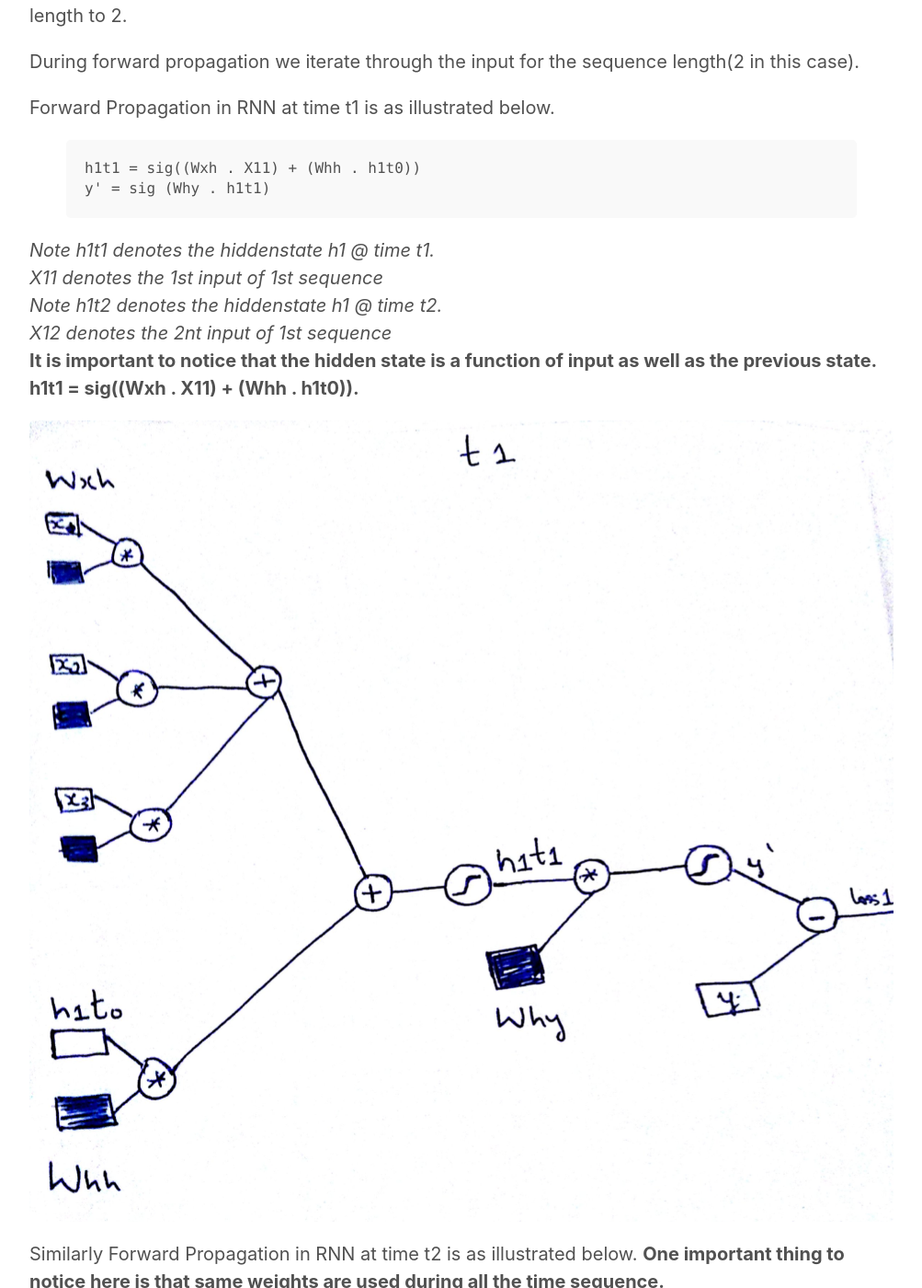
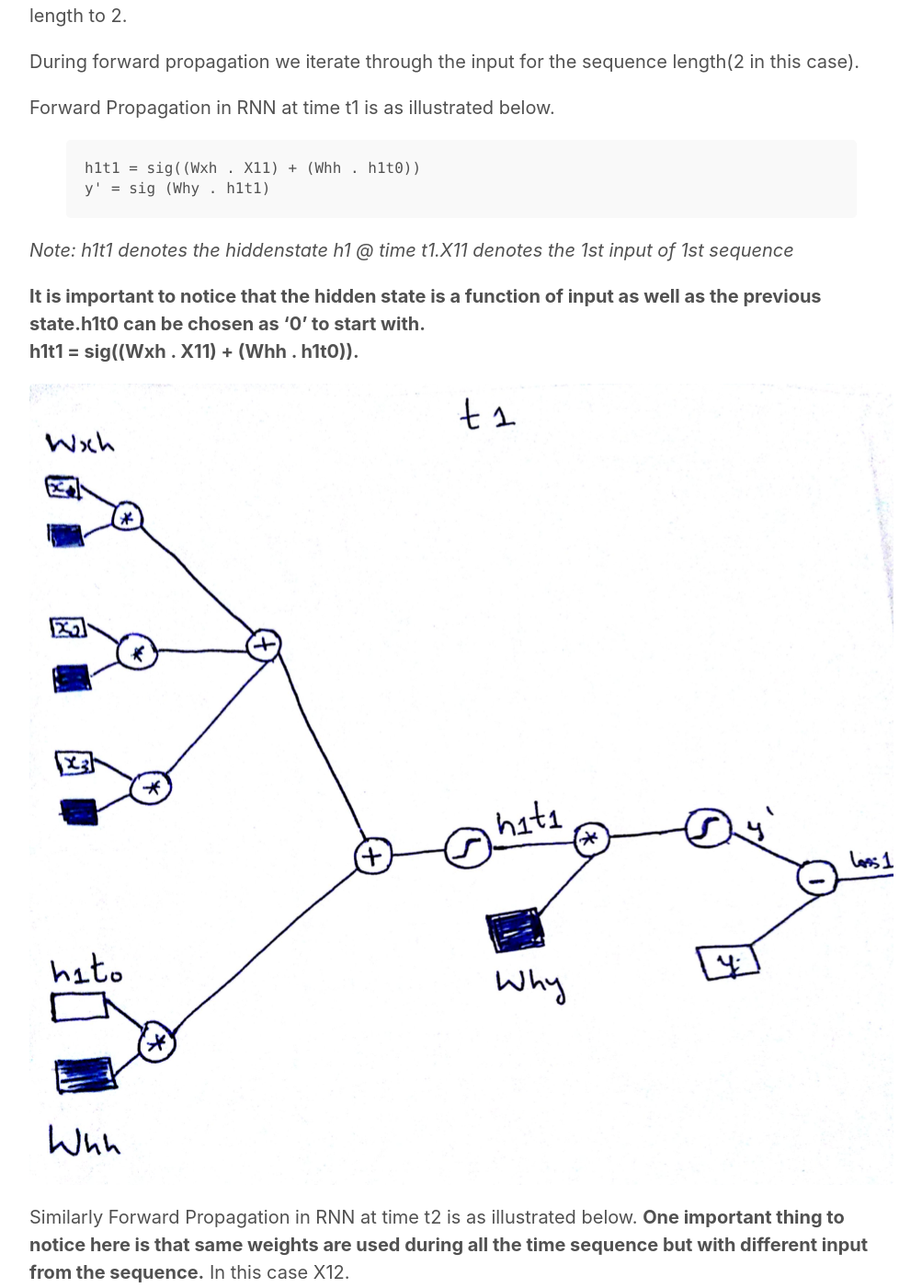
Before and after one commit to PrajwalGurumurthy/prajwalgurumurthy.github.io, a Jekyll site: the page built from _posts/2017-03-15-Disecting RNN.md, in a window 1280 px wide and 1400 px high, scrolled down 1554 px. Shown: the whole window at 92% size, without its empty margins (138-1141 px from the left). Built offline with Jekyll 4.4.1, drawn with Linux system fonts in a browser that asks for light colours; some of the changed text lies outside the part shown.

Commit message:
runs small desc added

```diff
--- a/_posts/2017-03-15-Disecting RNN.md
+++ b/_posts/2017-03-15-Disecting RNN.md
@@ -61,15 +61,16 @@ h1t1 = sig((Wxh . X11) + (Whh . h1t0))
 y' = sig (Why . h1t1)
 {% endhighlight %}
 
-<i>Note h1t1 denotes the hiddenstate h1 @ time t1.<br>X11 denotes the 1st input of 1st sequence</i><br>
-<i>Note h1t2 denotes the hiddenstate h1 @ time t2.<br>X12 denotes the 2nt input of 1st sequence</i><br>
-<b>It is important to notice that the hidden state is a function of input as well as the previous state.
+<i>Note: h1t1 denotes the hiddenstate h1 @ time t1.X11 denotes the 1st input of 1st sequence</i><br>
+
+<b>It is important to notice that the hidden state is a function of input as well as the previous state.h1t0 can be chosen as '0' to start with.
 <br>h1t1 = sig((Wxh . X11) + (Whh . h1t0)).</b>
 
 ![Image1]({{ site.url }}/assets/rnn/0.png)
 
 Similarly Forward Propagation in RNN at time t2 is as illustrated below.
-<b>One important thing to notice here is that same weights are used during all the time sequence.</b>
+<b>One important thing to notice here is that same weights are used during all the time sequence but with different input from the sequence.</b> In this case X12.
+<br><i>Note: h1t2 denotes the hiddenstate h1 @ time t2.X12 denotes the 2nt input of 1st sequence</i><br>
 
 {% highlight text %}
 h1t2 = sig((Wxh . X12) + (Whh . h1t1))
```
